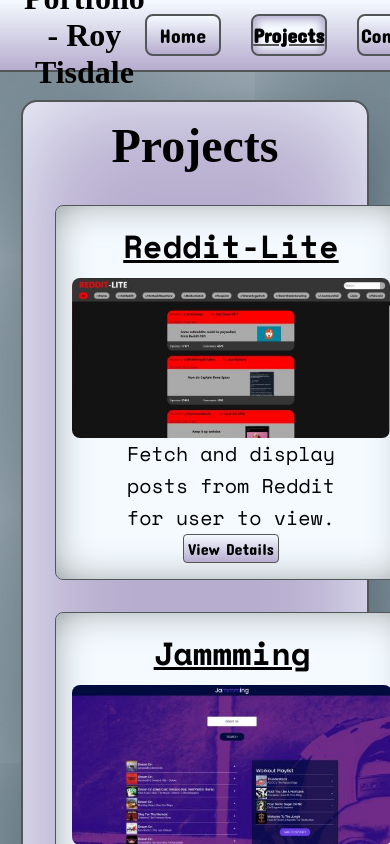
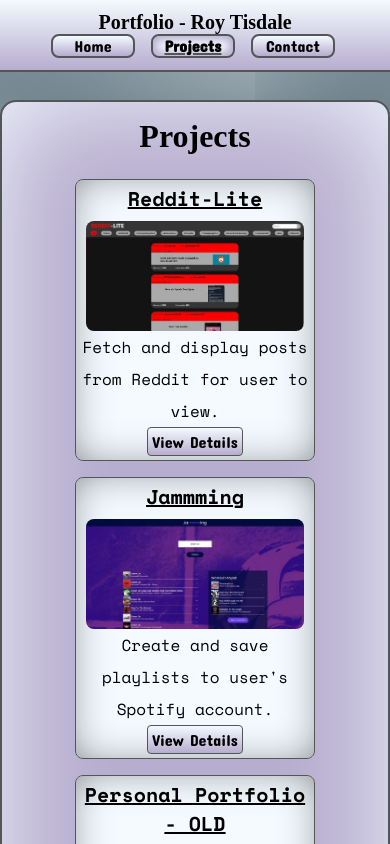
Before and after one commit to R0yalcomet/Portfolio2, a React (Create React App) app: page /projects in a window 390 px wide. Built offline with nearby package versions, Linux system fonts and the light colour scheme; a web font is replaced by a local one.

Commit message:
"Add screen-size responsive styles"

```diff
--- a/src/index.css
+++ b/src/index.css
@@ -137,13 +137,13 @@
 /* 3. Home Styles */
 #banner h1 {
     font-size: 6rem;
-    padding-top: 23%;
     font-family: "Satisfy";
 }
 
 #banner h3 {
     font-family: "Concert one";
     font-weight: 300;
+    font-size: 2rem;
 }
 
 #banner {
@@ -151,11 +151,16 @@
     background-repeat: no-repeat;
     background-size: cover;
     background-position-y: 20%;
-    height: 30rem;
+    background-position-x: center;
+    height: 25rem;
     text-shadow: #4F646F .1rem .1rem 2rem, #B7ADCF .1rem .1rem 1rem;
     color: #F4FAFF;
     margin-bottom: 1rem;
     border-radius: .5rem;
+    display: flex;
+    flex-direction: column;
+    justify-content: end;
+    padding-bottom: 3rem;
 }
 
 /* 4. Projects Styles */
@@ -166,13 +171,10 @@
     flex-wrap: wrap;
 }
 
-#projects {
-    max-width: 80%;
-}
-
 #projectsCard {
     background: #F4FAFF;
     box-shadow: inset #535657 0 0 3rem -1rem;
+    box-sizing: border-box;
     padding: 1rem;
     margin: 1rem;
     border: .124rem solid #535657;
@@ -203,7 +205,7 @@
 
 #projectsCard img {
     max-height: 10rem;
-    width: fit-content;
+    max-width: 95%;
     border-radius: .5rem;
 }
 
@@ -215,7 +217,7 @@
 }
 
 #singleView p, li {
-    text-align: justify;
+    text-align: left;
 }
 
 ul {
@@ -229,10 +231,8 @@
 /* 5. Contact Styles */
 #contactPhoto {
     background-image: url(../public/resources/Me2.jpg);
-    height: 100%;
-    width: 100%;
     background-repeat: no-repeat;
-    background-size: 100%;
+    background-size: cover;
     background-position: center 10%;
     border-radius: .5rem;
 }
@@ -243,3 +243,97 @@
     line-height: 2.75rem;
     min-height: 50vh;
 }
+
+/* 6. Screen Size Styles */
+@media only screen and (max-width: 1200px) {
+    p, li {
+        font-size: 1rem;
+    }
+
+    h1 {
+        font-size: 1.75rem
+    }
+
+    h2 {
+        font-size: 2rem;
+    }
+
+    h3 {
+        font-size: 1.25rem;
+    }
+
+    h4 {
+        font-size: 1rem;
+    }
+
+    #projectsCard {
+        width: 20rem;
+        margin: .5rem;
+    }
+
+    #projectsCard p {
+        padding: 0;
+    }
+}
+
+@media only screen and (max-width: 800px) {
+    header {
+        flex-direction: column;
+        justify-content: end;
+    }
+
+    nav {
+        height: 1.5rem;
+        width: auto;
+    }
+
+    .navButton {
+        width: 4.5rem;
+        padding: .25rem;
+        margin-right: .25rem;
+    }
+
+    #projectsCard {
+        width: 15rem;
+        padding: .25rem;
+    }
+
+    #singleView img {
+        float: none;
+        max-width: 90%;
+        margin: .5rem auto;
+    }
+
+    #contact {
+        grid-template-columns: 1fr;
+        grid-template-rows: 1fr 2fr;
+        justify-items: center;
+    }
+
+    #contactPhoto {
+        width: 70%;
+        background-position: center 20%;
+    }
+}
+
+@media only screen and (max-width: 500px) {
+    h1 {
+        font-size: 1.25rem;
+    }
+
+    #banner h1 {
+        font-size: 3.5rem;
+    }
+
+    #banner h3 {
+        font-size: 1.5rem;
+    }
+
+    section p, li {
+        padding: .5rem;
+    }
+
+    ul {
+        margin: 0 2rem;
+    }
+}
```
